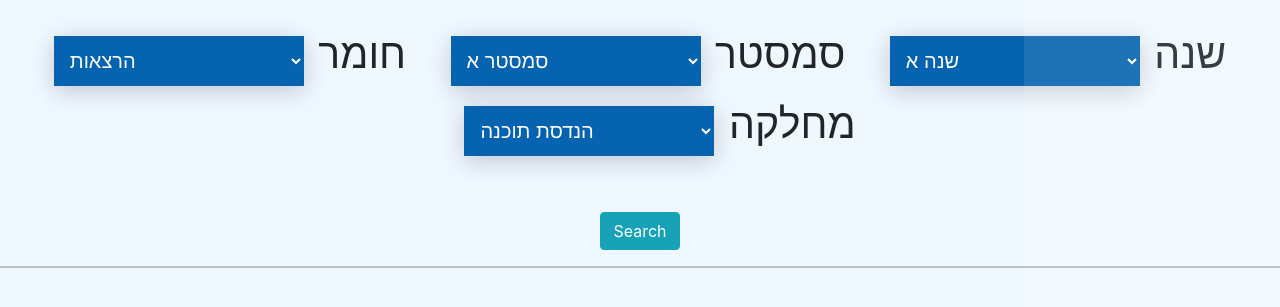
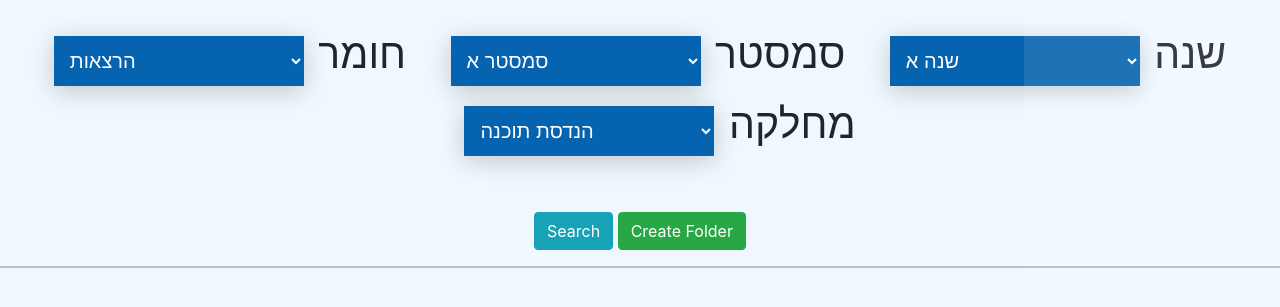
Before and after one commit to Project-Management-SCE/estudy-sce-web, a Django app: page /category/24 in a window 1280 px wide. Shown: the part 76-383 px from the top of the page. Run offline with Django 3.2, Linux system fonts and the light colour scheme; a user stored in the database is signed in; some libraries are stand-ins or nearby versions.

Commit message:
BSPM2022T15-95
BSPM2022T15-96
BSPM2022T15-97
BSPM2022T15-98
BSPM2022T15-99
BSPM2022T15-100
BSPM2022T15-101
BSPM2022T15-102
BSPM2022T15-103
BSPM2022T15-144

```diff
--- a/category/form.py
+++ b/category/form.py
@@ -13,3 +13,18 @@ class HomeWorkForm(forms.ModelForm):
   class Meta:
     model = HomeWork
     fields = ('nameFile','file','course')
+
+
+
+class CreatCourseForm(forms.ModelForm):
+    class Meta:
+        model = Course
+        fields = ("department", "year", "semester", "name_course", "kind_of")
+        widgets = {
+            "name_course": forms.TextInput(
+                attrs={
+                    "type": "text",
+                    "class": "bg-light form-control",
+                }
+            ),
+        }
--- a/category/templates/HomeWorks.html
+++ b/category/templates/HomeWorks.html
@@ -267,6 +267,10 @@ option{
       </div>
       <div class="col text-center">
         {% ratings hw %}
+         {% if user.id == hw.user.id or user.is_superuser%}
+         <br>
+         <button type="button" class="btn btn-danger"><a style="color:white; text-decoration: none;" href="{% url 'Category:delete-file' course.id hw.id%}">Delete File</a></button>
+         {% endif %}
       </div>
         <br>
     </div>
--- a/category/templates/category.html
+++ b/category/templates/category.html
@@ -175,12 +175,50 @@ pointer-events: none;
       <br>
       {% block buttons %}
       <button type="submit" class="btn btn-info">Search</button>
+      {% if user.is_lecturer and user.permissions or user.is_superuser%}
+      <button type="submit" class="btn btn-success"><a style="color: white; text-decoration: none;" href="{% url 'Category:create-course' %}">Create Folder</a></button>
+      {% endif %}
       {% endblock buttons %}
     </form>
   </div>
   <hr>
-
-
+    {% block createFolder %}
+    {% if folder %}
+    <form action="{% url 'Category:create-course' %}" method="post">
+      <div class="filters">
+        {% csrf_token %}
+        <div class="check">
+          <label for="">שם הקורס</label>
+          <br>
+          {{folder.name_course}}
+          <br>
+          <label for="">בחר מחלקה</label>
+          <br>
+          {{folder.department}}
+          <br>
+          <label for="">בחר שנה</label>
+          <br>
+          {{folder.year}}
+          <br>
+          <label for="">בחר סמסטר</label>
+          <br>
+          {{folder.semester}}
+          <br>
+          <label for="">סוג חומר</label>
+          <br>
+          {{folder.kind_of}}
+          <br>
+        </div>
+        <button type="submit" class="btn btn-dark">Create</button>
+      </div>
+    </form>
+    {% endif %}
+    {% endblock createFolder %}
+    {% if error %}
+      <div class="alert alert-danger" role="alert">
+        {{error}}
+      </div>
+    {% endif %}
   {% block all_coursesYo %}
     {% if all_courses %}
     <div class="row">
--- a/category/urls.py
+++ b/category/urls.py
@@ -8,5 +8,6 @@ urlpatterns = [
     path('course/<course_id>/<user_id>',views.HomeWorksView.as_view(), name="homework"),
     path('upload-file/<course_id>/<user_id>',views.UploadFileView.as_view(), name="u-f"),
     path("del/<course_id>", views.deleteCourse, name="delete-course"),
+    path("upload/", views.CreateCourseView.as_view(), name="create-course"),
     path('delfile/<course_id>/<hw_id>',views.deleteFile ,name="delete-file"),
 ]
--- a/category/views.py
+++ b/category/views.py
@@ -1,7 +1,7 @@
 from django.shortcuts import redirect, render
 from django.views import View
 from category.models import HomeWork
-from category.form import CourseForm, HomeWorkForm
+from category.form import CourseForm, HomeWorkForm, CreatCourseForm
 from category.models import Course
 from accounts.models import Student, User
 
@@ -38,26 +38,43 @@ class CategoryView(View):
 
 
 class HomeWorksView(View):
-  def get(self,request,course_id,user_id):
-    if bool(request.GET):
-      value = request.GET['selecting']
-      if value == "1":
-        course = Course.objects.get(id=course_id)
-        homeworks = (HomeWork.objects.filter(course=course , ratings__isnull=False)).order_by('-ratings__average')
-        mylist = list(dict.fromkeys(homeworks))
-        return render(request,"HomeWorks.html",{'course':course,'homeworks':mylist})
-      elif value == "2":
-        course = Course.objects.get(id=course_id)
-        homeworks = (HomeWork.objects.filter(course=course)).order_by("-nameFile")
-        return render(request,"HomeWorks.html",{'course':course,'homeworks':homeworks})
-      else:
-        course = Course.objects.get(id=course_id)
-        homeworks = HomeWork.objects.filter(course=course)
-        return render(request,"HomeWorks.html",{'course':course,'homeworks':homeworks})
-    else:
-      course = Course.objects.get(id=course_id)
-      homeworks = HomeWork.objects.filter(course=course)
-    return render(request,"HomeWorks.html",{'course':course,'homeworks':homeworks})
+    def get(self, request, course_id, user_id):
+        if bool(request.GET):
+            value = request.GET["selecting"]
+            if value == "1":
+                course = Course.objects.get(id=course_id)
+                homeworks = (
+                    HomeWork.objects.filter(course=course, ratings__isnull=False)
+                ).order_by("-ratings__average")
+                mylist = list(dict.fromkeys(homeworks))
+                return render(
+                    request, "HomeWorks.html", {"course": course, "homeworks": mylist}
+                )
+            elif value == "2":
+                course = Course.objects.get(id=course_id)
+                homeworks = (HomeWork.objects.filter(course=course)).order_by(
+                    "-nameFile"
+                )
+                return render(
+                    request,
+                    "HomeWorks.html",
+                    {"course": course, "homeworks": homeworks},
+                )
+            else:
+                course = Course.objects.get(id=course_id)
+                homeworks = HomeWork.objects.filter(course=course)
+                return render(
+                    request,
+                    "HomeWorks.html",
+                    {"course": course, "homeworks": homeworks},
+                )
+        else:
+            course = Course.objects.get(id=course_id)
+            homeworks = HomeWork.objects.filter(course=course)
+        return render(
+            request, "HomeWorks.html", {"course": course, "homeworks": homeworks}
+        )
+
 
 
 class UploadFileView(View):
@@ -79,6 +96,17 @@ class UploadFileView(View):
         return render(request,"upload_file.html",{'form':form})
 
 
+class CreateCourseView(View):
+    def get(self, request):
+        form = CourseForm()
+        folder = CreatCourseForm()
+        return render(request, "category.html", {"folder": folder, "form": form, "test":"test"})
+
+    def post(self, request):
+        form = CreatCourseForm(request.POST)
+        if form.is_valid():
+            form.save()
+        return redirect("Category:cat", request.user.id)
 
 
 
```
Also changed, not shown: category/tests.py (+35 -0 lines).
